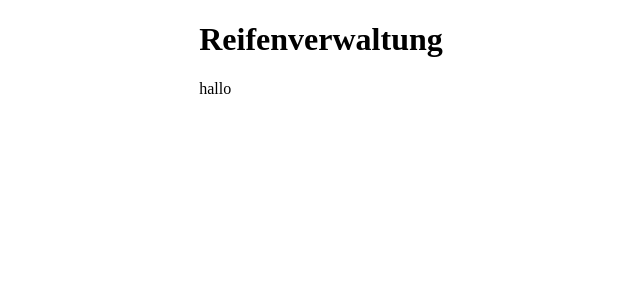
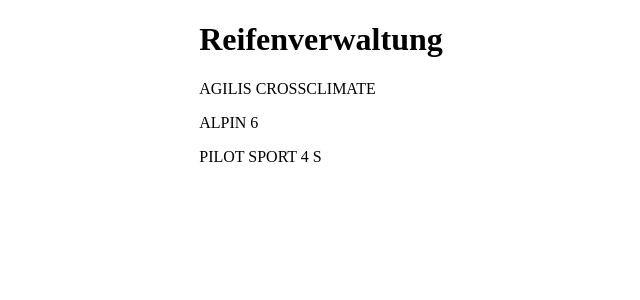
Before and after one commit to ella-blaupause/reifenverwaltung, a Next.js app: page / in a window 1280 px wide. Shown: the top 300 px of the page, without its empty margins (319-959 px from the left). Built offline with nearby package versions, Linux system fonts and the light colour scheme.

Commit message:
display product name

```diff
--- a/components/ProductList.js
+++ b/components/ProductList.js
@@ -1,7 +1,12 @@
-import {products} from "../data/products.js"
+import { products } from "../data/products";
 
 export default function ProductList(){
     return(
-        <p>hallo</p>
-    )
+        <>
+            {products.map((product)=>(
+                <p key={product.id}>{product.Name}</p>
+            ))}
+        </>
+
+    );
 }
--- a/data/products.js
+++ b/data/products.js
@@ -1,4 +1,4 @@
-const products = [
+export const products = [
     {
         id: 1,
         Name: "AGILIS CROSSCLIMATE",
```
